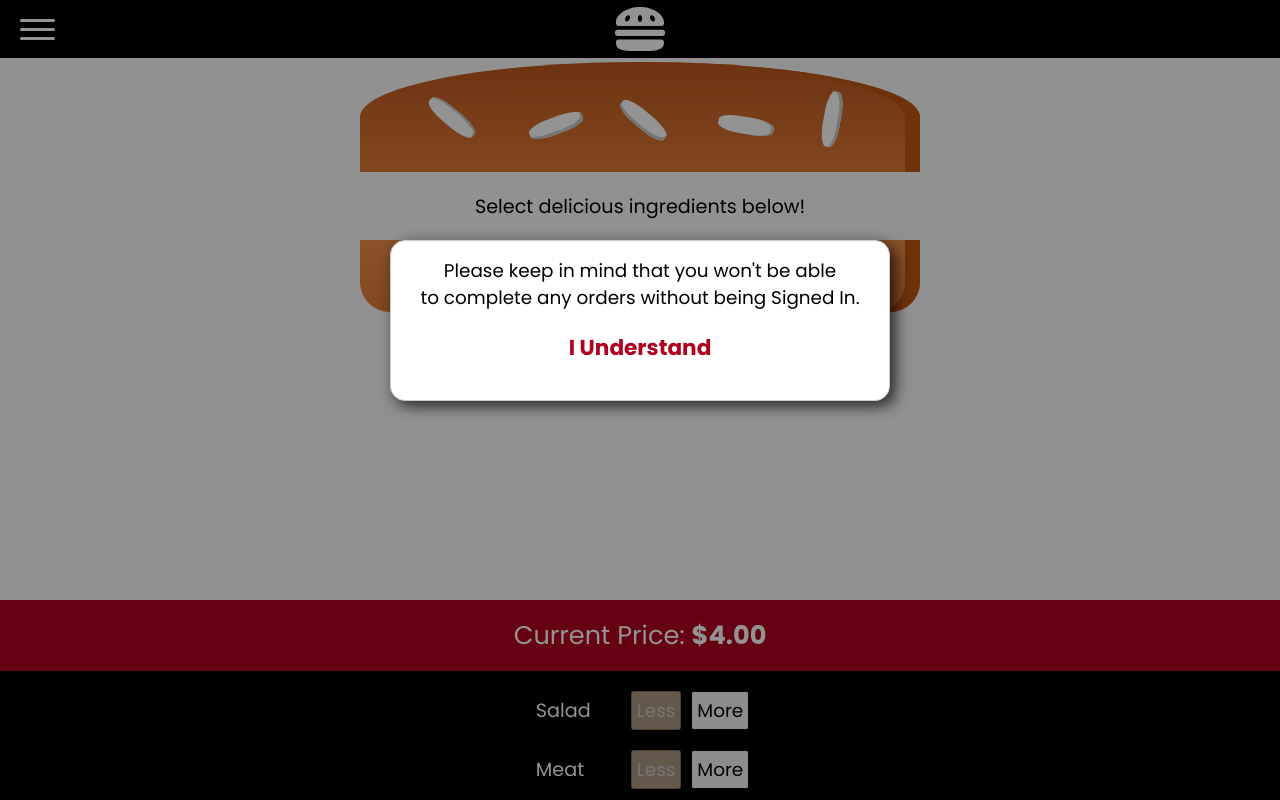
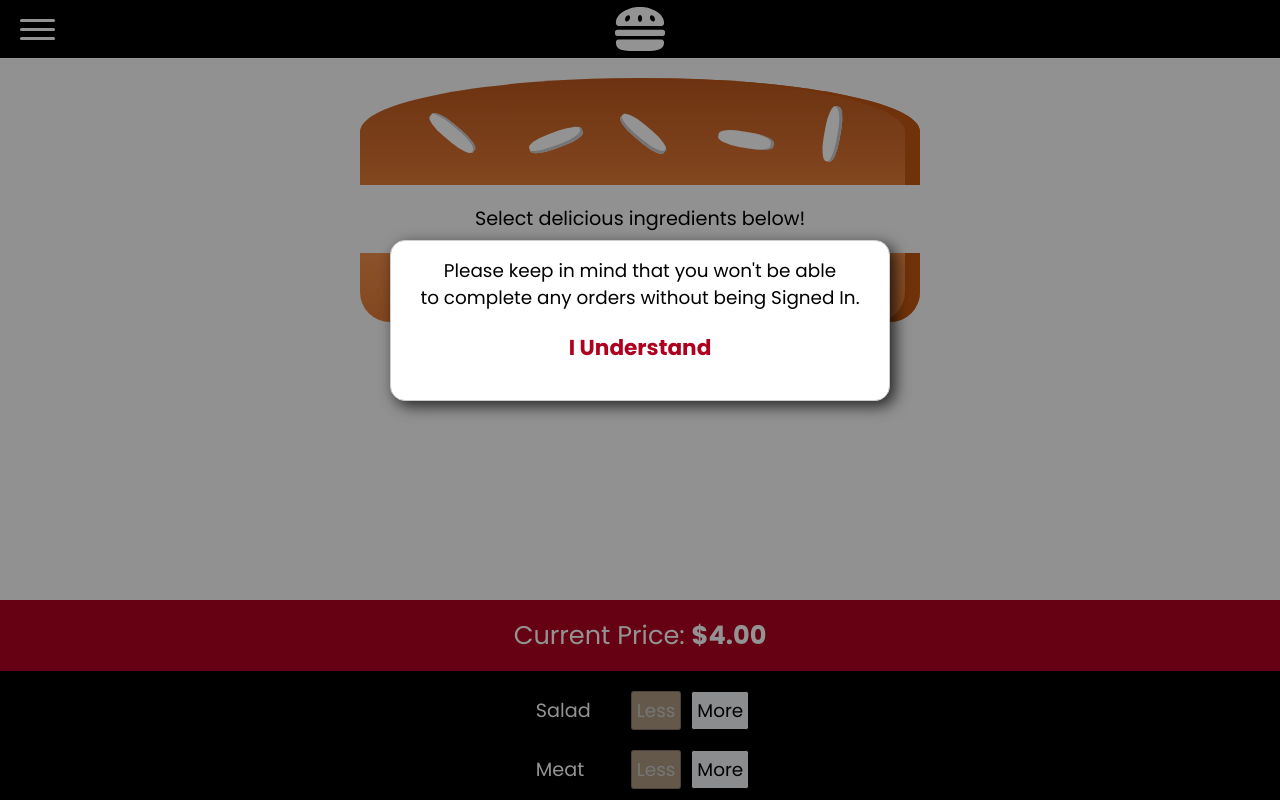
Before and after one commit to MatheoDodi/burgatory-burger-app, a React (Create React App) app: page /burger-builder in a window 1280 px wide. Shown: the top 800 px of the page. Built offline with nearby package versions, Linux system fonts and the light colour scheme.

Commit message:
fixed UI issue on Modal

```diff
--- a/src/components/Burger/Burger.js
+++ b/src/components/Burger/Burger.js
@@ -5,7 +5,7 @@ import styled from 'styled-components';
 const BurgerShape = styled.div`
     width: 100%;
     margin: auto;
-    padding-top: 3rem;
+    padding-top: 4rem;
     height: 250px;
     overflow: scroll;
     text-align: center;
--- a/src/components/Burger/OrderSummary/OrderSummary.js
+++ b/src/components/Burger/OrderSummary/OrderSummary.js
@@ -37,7 +37,6 @@ class OrderSummary extends Component {
 
         return (
             <Fragment>
-                <h2>Your Order</h2>
                 <p>A delicious burger with the following ingredients:</p>
                 <ul>
                     {showIngredients}
--- a/src/containers/Auth/Auth.js
+++ b/src/containers/Auth/Auth.js
@@ -9,7 +9,7 @@ import Spinner from '../../components/UI/Spinnner/Spinner';
 const ContactDataContainer = styled.div`
     box-sizing: border-box;
     padding: 1rem;
-    margin: 3rem auto;
+    margin: 7rem auto;
     width: 450px;
     text-align: center;
     background-color: white;
--- a/src/containers/Orders/Orders.js
+++ b/src/containers/Orders/Orders.js
@@ -15,7 +15,7 @@ class Orders extends Component {
     }
 
     render() {
-        let showOrders = <p style={{fontSize: '1.5rem', textAlign: 'center'}}>Sign in to see your orders!</p>
+        let showOrders = <p style={{paddingTop: '4rem', fontSize: '1.5rem', textAlign: 'center'}}>Sign in to see your orders!</p>
         if (this.props.tokenId) {
             showOrders = <Spinner />
         }
```
